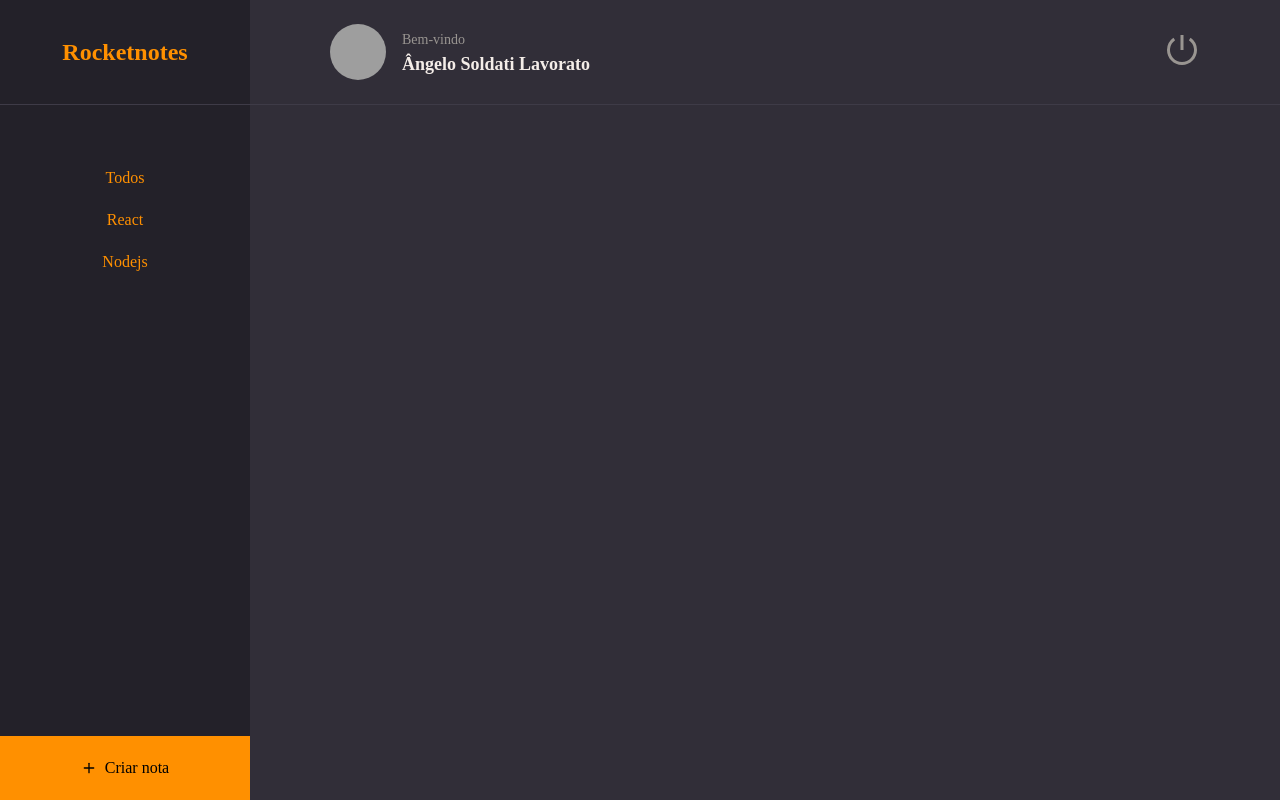
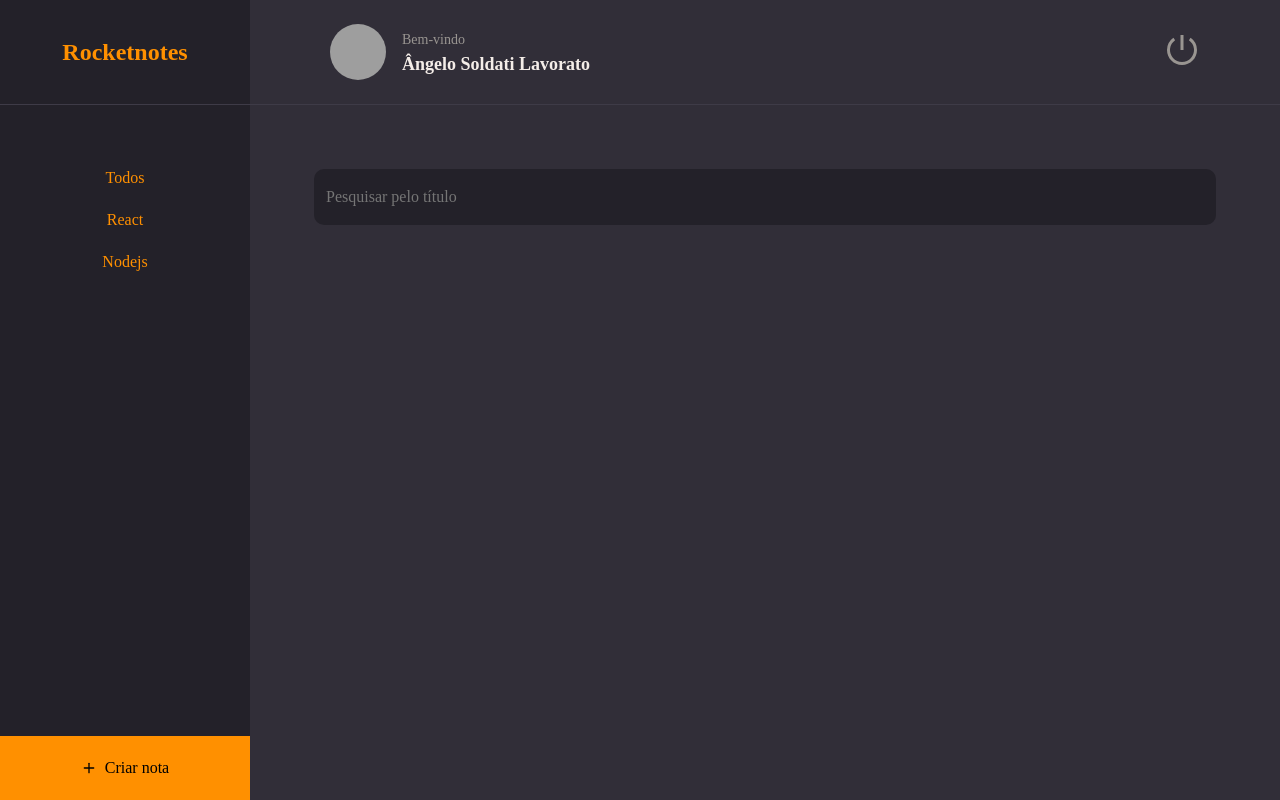
Before and after one commit to angelolavorato/modulo9-rocketnotes, a React app in the folder rocketnotes/: page / in a window 1280 px wide. Built offline with nearby package versions, Linux system fonts and the light colour scheme; grey boxes are pictures that could not be loaded; the HTML template or start-up script is replaced by a standard one.

Commit message:
criando o compontente input e estilizando o mesmo

```diff
--- /dev/null
+++ b/rocketnotes/src/components/Input/index.jsx
@@ -0,0 +1,10 @@
+import { Container } from "./styles";
+
+export function Input({icon: Icon, ...rest}){
+  return(
+    <Container>
+      {Icon && <Icon size={20}/>}
+<input {...rest}/>
+    </Container>
+  )
+}
--- /dev/null
+++ b/rocketnotes/src/components/Input/styles.js
@@ -0,0 +1,31 @@
+import styled from 'styled-components'
+
+export const Container = styled.div`
+  width: 100%;
+  display: flex;
+  align-items: center;
+
+  background-color: ${({ theme }) => theme.COLORS.BACKGROUND_900};
+  color: ${({ theme }) => theme.COLORS.GRAY_300};
+
+  margin-bottom: 8px;
+  border-radius: 10px;
+
+  > input {
+    height: 56px;
+    width: 100%;
+
+    padding: 12px;
+
+    color: ${({ theme }) => theme.COLORS.WHITE};
+    background-color: transparent;
+    border: 0;
+
+    &:placeholder {
+      color: ${({ theme }) => theme.COLORS.GRAY_300};
+    }
+  }
+  > svg {
+    margin-left: 16px;
+  }
+`
--- a/rocketnotes/src/pages/Home/index.jsx
+++ b/rocketnotes/src/pages/Home/index.jsx
@@ -2,6 +2,9 @@
 import { Container, Brand, Menu, Search, Content, NewNote } from './styles'
 
 import { Header } from '../../components/Header'
+import { Input } from '../../components/Input'
+
+
 import { ButtonText } from '../../components/ButtonText'
 
 export function Home() {
@@ -20,7 +23,7 @@
       </Menu>
 
       <Search>
-
+        <Input placeholder="Pesquisar pelo título"/>
       </Search>
 
       <Content>
--- a/rocketnotes/src/pages/Home/styles.js
+++ b/rocketnotes/src/pages/Home/styles.js
@@ -46,6 +46,7 @@
 `
 export const Search = styled.div`
   grid-area: search;
+  padding: 64px 64px 0;
 `
 export const Content = styled.div`
   grid-area: content;
```
